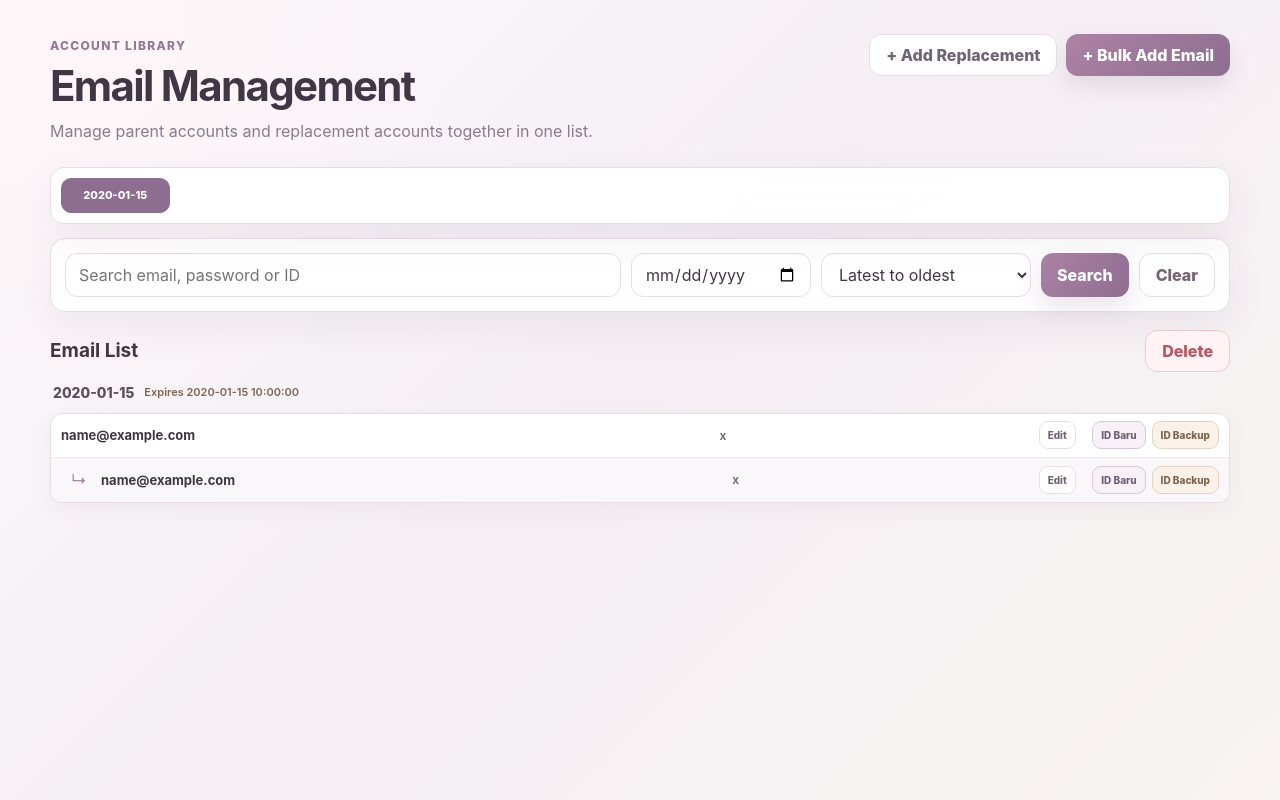
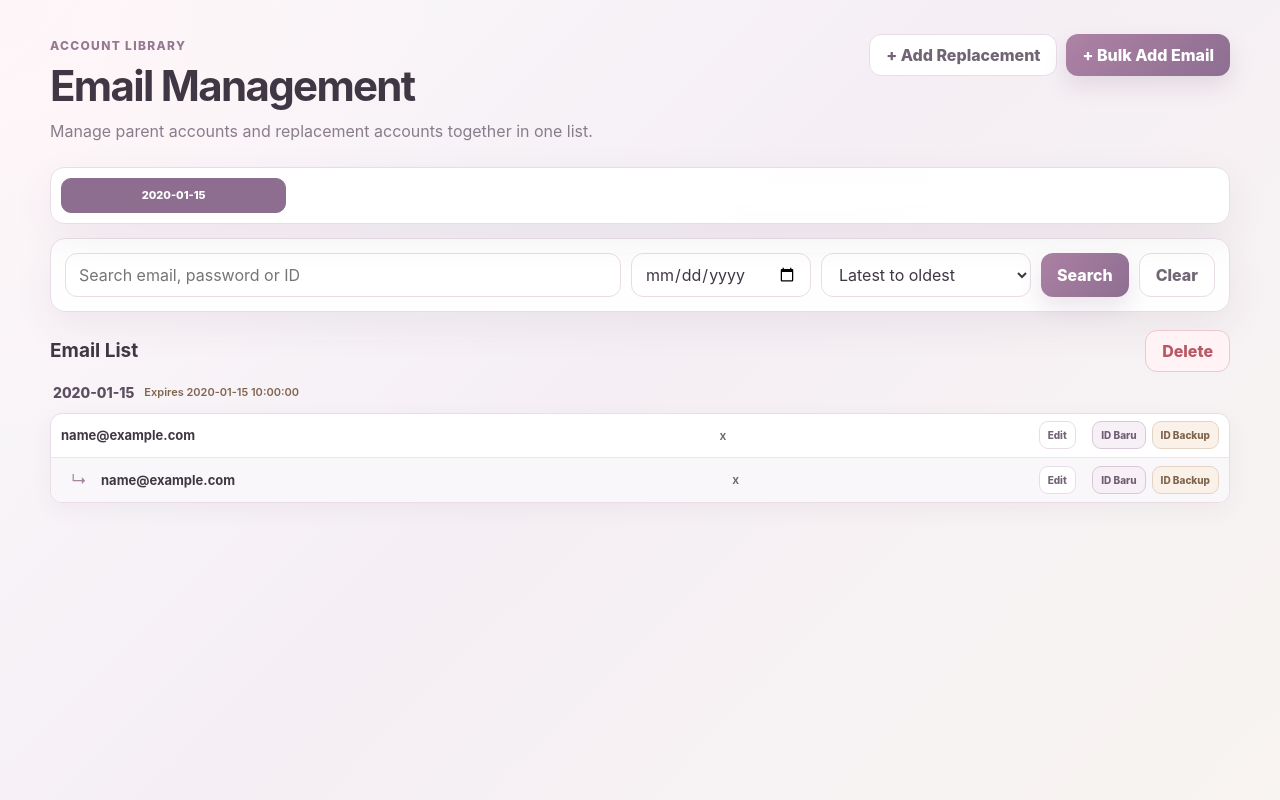
Before and after one commit to moviemembership/amazing, a Flask app: template telegram-flask-bot/templates/email_list.html in a window 1280 px wide. Run offline with Flask 3, Linux system fonts and the light colour scheme; the template is opened without the code that fills it: most values are stand-ins (such as "Sample title", 1, 10 or a date in 2020); parts of the project's set-up code (start-up, migrations or seed data) failed here and were passed over; some libraries are stand-ins or nearby versions.

Commit message:
Refactor date-jump-nav styles and overflow properties
Adjusted the grid layout and max-height for date navigation. Updated overflow behaviors for better scrolling experience.

```diff
--- a/telegram-flask-bot/static/css/admin.css
+++ b/telegram-flask-bot/static/css/admin.css
@@ -1305,12 +1305,12 @@ body.delete-mode .email-row {
 .date-jump-nav {
     display: grid;
     grid-template-columns:
-        repeat(10, minmax(0, 1fr));
+        repeat(5, minmax(0, 1fr));
 
     gap: 8px;
 
     width: 100%;
-    max-height: 152px;
+    max-height: 145px;
 
     margin-bottom: 14px;
     padding: 10px;
@@ -1329,7 +1329,8 @@ body.delete-mode .email-row {
     scrollbar-width: thin;
     scrollbar-color: #cdbdca transparent;
 
-    overscroll-behavior: contain;
+    /* Allow the main page to continue scrolling */
+    overscroll-behavior: auto;
 }
 
 .date-jump-button {
@@ -1533,3 +1534,38 @@ body.delete-mode .email-row {
         min-height: 36px;
     }
 }
+
+html {
+    overflow-y: auto !important;
+}
+
+body {
+    overflow-x: hidden !important;
+    overflow-y: auto !important;
+}
+
+.email-shell {
+    overflow: visible !important;
+}
+
+.date-jump-nav {
+    overscroll-behavior: auto !important;
+}
+
+/* Fix full-page scrolling */
+
+html,
+body {
+    min-height: 100%;
+    overflow-x: hidden;
+    overflow-y: auto;
+}
+
+.email-shell {
+    overflow: visible;
+}
+
+.date-jump-nav {
+    position: static;
+    overscroll-behavior: auto;
+}
```
